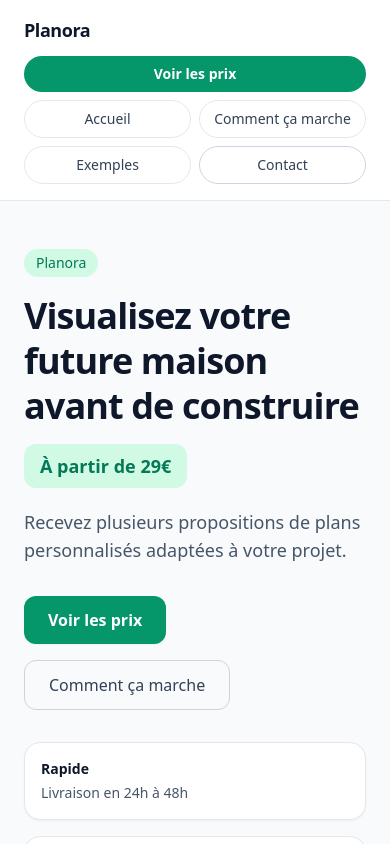
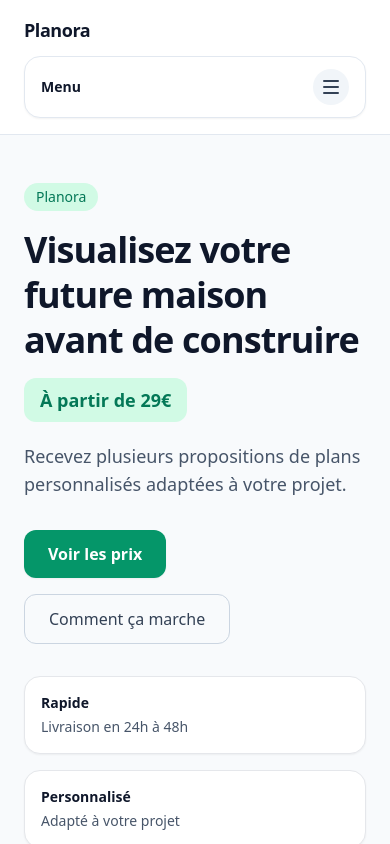
Before and after one commit to Sorel91/plan-africa-app, a Next.js app: page / in a window 390 px wide. Shown: the top 844 px of the page. Built offline with nearby package versions, Linux system fonts and the light colour scheme.

Commit message:
menu burger

```diff
--- a/app/layout.js
+++ b/app/layout.js
@@ -70,38 +70,51 @@ export default function RootLayout({ children }) {
               </nav>
             </div>
 
-            <nav className="mt-3 grid grid-cols-2 gap-2 md:hidden">
+            <details className="mt-3 md:hidden">
+              <summary className="flex cursor-pointer list-none items-center justify-between rounded-2xl border border-slate-200 bg-white px-4 py-3 text-sm font-semibold text-slate-900 shadow-sm">
+                <span>Menu</span>
+                <span className="flex h-9 w-9 items-center justify-center rounded-full bg-slate-100">
+                  <span className="flex flex-col gap-1">
+                    <span className="block h-0.5 w-4 rounded-full bg-slate-700" />
+                    <span className="block h-0.5 w-4 rounded-full bg-slate-700" />
+                    <span className="block h-0.5 w-4 rounded-full bg-slate-700" />
+                  </span>
+                </span>
+              </summary>
+
+              <nav className="mt-2 flex flex-col gap-2 rounded-2xl border border-slate-200 bg-white p-2 shadow-sm">
                 <a
                   href="/prix"
-                className="col-span-2 rounded-full bg-emerald-600 px-3 py-2 text-center text-sm font-semibold text-white"
+                  className="rounded-xl bg-emerald-600 px-4 py-3 text-sm font-semibold text-white"
                 >
                   Voir les prix
                 </a>
                 <a
                   href="/"
-                className="rounded-full border border-slate-200 bg-white px-3 py-2 text-center text-sm font-medium text-slate-700"
+                  className="rounded-xl px-4 py-3 text-sm font-medium text-slate-700 transition hover:bg-slate-50"
                 >
                   Accueil
                 </a>
                 <a
                   href="/comment-ca-marche"
-                className="rounded-full border border-slate-200 bg-white px-3 py-2 text-center text-sm font-medium text-slate-700"
+                  className="rounded-xl px-4 py-3 text-sm font-medium text-slate-700 transition hover:bg-slate-50"
                 >
                   Comment ça marche
                 </a>
                 <a
                   href="/exemples"
-                className="rounded-full border border-slate-200 bg-white px-3 py-2 text-center text-sm font-medium text-slate-700"
+                  className="rounded-xl px-4 py-3 text-sm font-medium text-slate-700 transition hover:bg-slate-50"
                 >
                   Exemples
                 </a>
                 <a
                   href="/contact"
-                className="rounded-full border border-slate-300 bg-white px-3 py-2 text-center text-sm font-medium text-slate-700"
+                  className="rounded-xl border border-slate-200 px-4 py-3 text-sm font-medium text-slate-700 transition hover:bg-slate-50"
                 >
                   Contact
                 </a>
               </nav>
+            </details>
           </div>
         </header>
 
```
Lines whose indentation alone changed are shown as unchanged.
